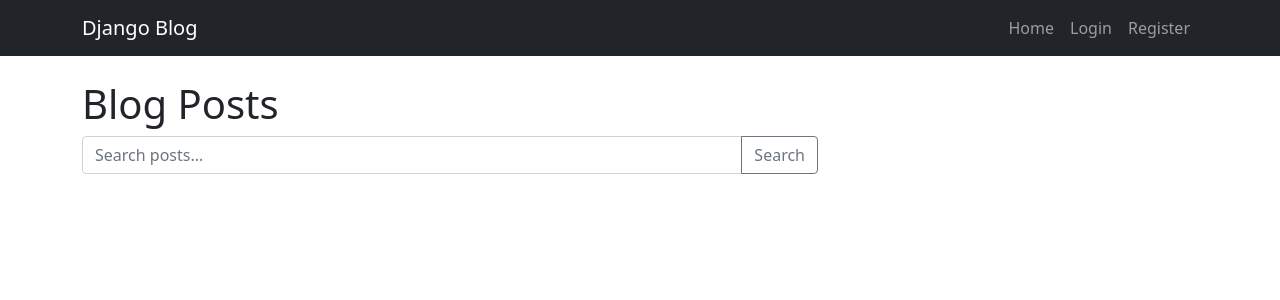
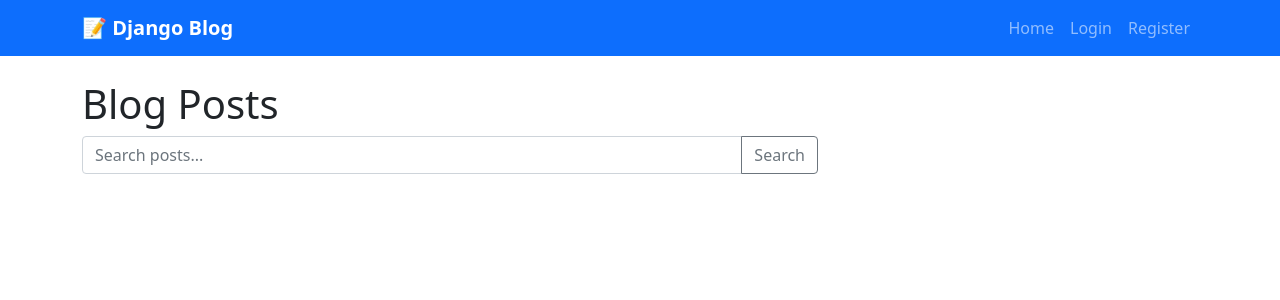
Before and after one commit to bgovha/Alx_DjangoLearnLab, a Django app: page / in a window 1280 px wide. Shown: the top 300 px of the page. Run offline with Django 5.2, Linux system fonts and the light colour scheme; data that the repository does not hold is empty.

Commit message:
Commit current base.html template for django_blog project.

```diff
--- a/django_blog/templates/base.html
+++ b/django_blog/templates/base.html
@@ -1,18 +1,32 @@
 <!DOCTYPE html>
-<html>
+<html lang="en">
+
 <head>
-    <title>Django Blog</title>
+    <meta charset="UTF-8">
+    <meta name="viewport" content="width=device-width, initial-scale=1.0">
+    <title>{% block title %}Django Blog{% endblock %}</title>
     <link href="https://cdn.jsdelivr.net/npm/bootstrap@5.1.3/dist/css/bootstrap.min.css" rel="stylesheet">
+    <style>
+        .navbar-brand {
+            font-weight: bold;
+        }
+
+        .post-card {
+            margin-bottom: 2rem;
+        }
+    </style>
 </head>
+
 <body>
-    <nav class="navbar navbar-expand-lg navbar-dark bg-dark">
+    <nav class="navbar navbar-expand-lg navbar-dark bg-primary">
         <div class="container">
-            <a class="navbar-brand" href="{% url 'blog:home' %}">Django Blog</a>
-            <div class="navbar-nav">
+            <a class="navbar-brand" href="{% url 'blog:home' %}">📝 Django Blog</a>
+
+            <div class="navbar-nav ms-auto">
                 <a class="nav-link" href="{% url 'blog:home' %}">Home</a>
                 {% if user.is_authenticated %}
                 <a class="nav-link" href="{% url 'blog:post_create' %}">New Post</a>
-                    <a class="nav-link" href="{% url 'users:profile' %}">Profile</a>
+                <a class="nav-link" href="{% url 'users:profile' %}">Profile ({{ user.username }})</a>
                 <a class="nav-link" href="{% url 'users:logout' %}">Logout</a>
                 {% else %}
                 <a class="nav-link" href="{% url 'users:login' %}">Login</a>
@@ -25,13 +39,19 @@
     <div class="container mt-4">
         {% if messages %}
         {% for message in messages %}
-                <div class="alert alert-{{ message.tags }}">
+        <div class="alert alert-{{ message.tags }} alert-dismissible fade show">
             {{ message }}
+            <button type="button" class="btn-close" data-bs-dismiss="alert"></button>
         </div>
         {% endfor %}
         {% endif %}
 
-        {% block content %}{% endblock %}
+        {% block content %}
+        <!-- Page content will go here -->
+        {% endblock %}
     </div>
+
+    <script src="https://cdn.jsdelivr.net/npm/bootstrap@5.1.3/dist/js/bootstrap.bundle.min.js"></script>
 </body>
+
 </html>
```
Lines whose indentation alone changed are shown as unchanged.
